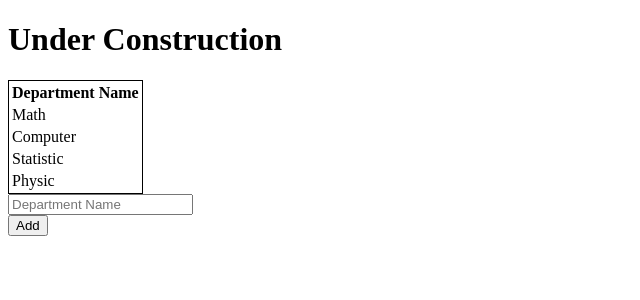
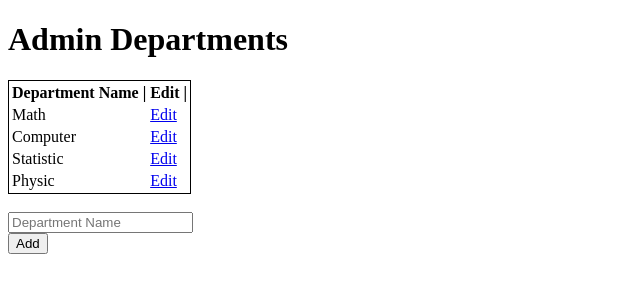
Before and after one commit to EhsanProjects/College-Project, a Flask app: page /admin/dashboard/departments in a window 1280 px wide. Shown: the top 300 px of the page, without its empty margins (0-640 px from the left). Run offline with Flask 3, Linux system fonts and the light colour scheme; the visitor is signed in with stand-in values (Sample User, id 1).

Commit message:
Admin Department-->EDIT page Added

```diff
--- a/app.py
+++ b/app.py
@@ -19,4 +19,4 @@ with app.app_context():
     extentions.db.create_all()
 
 if __name__ == '__main__':
-    app.run()
+    app.run(debug=True)
--- a/blueprints/admin.py
+++ b/blueprints/admin.py
@@ -1,4 +1,4 @@
-from flask import Blueprint, render_template, request, session, redirect, abort
+from flask import Blueprint, render_template, request, session, redirect, abort, url_for
 import config
 from models.department import Department
 from extentions import db
@@ -40,8 +40,22 @@ def departments():
     else:
         DepartmentName = request.form.get('DepartmentName', None)
 
-        dept = Department(DepartmentName=DepartmentName)
+        dept = Department(DepartmentName=DepartmentName.title())
 
         db.session.add(dept)
         db.session.commit()
         return "Done"
+
+
+@app.route('/admin/dashboard/edit-department/<DepartmentID>', methods=["GET", "POST"])
+def edit_department(DepartmentID):
+    department = Department.query.filter(Department.DepartmentID == DepartmentID).first_or_404()
+    if request.method == "GET":
+        return render_template("admin/edit-department.html", department=department)
+    else:
+        DepartmentName = request.form.get('DepartmentName', None)
+        department.DepartmentName = DepartmentName.title()
+
+        # db.session.add(dept)
+        db.session.commit()
+        return redirect(url_for("admin.edit_department", DepartmentID=DepartmentID))
--- a/models/department.py
+++ b/models/department.py
@@ -5,4 +5,4 @@ from extentions import db
 class Department(db.Model):
     __tablename__ = "departments"
     DepartmentID = Column(Integer, primary_key=True)
-    DepartmentName = Column(VARCHAR(40), nullable=False)
+    DepartmentName = Column(VARCHAR(40), nullable=False, unique=True)
--- a/templates/admin/department.html
+++ b/templates/admin/department.html
@@ -5,18 +5,21 @@
 
 {% block body %}
 
-    <h1>Under Construction</h1>
+    <h1>Admin Departments</h1>
 
     <table style="border: 1px solid black; ">
     <tr>
-        <th>Department Name</th>
+        <th>Department Name |</th>
+        <th> Edit |</th>
     </tr>
     {% for deptitem in departments %}
         <tr>
-        <td>{{ deptitem.DepartmentName }}</td>
+        <td>{{  deptitem.DepartmentName.title() }}</td>
+         <td><a href="/admin/dashboard/edit-department/{{ deptitem.DepartmentID }}">Edit</a></td>
         </tr>
     {% endfor %}
     </table>
+    <br>
 
     <form action="#" method="post">
         <input type="text" name="DepartmentName" placeholder="Department Name"><br>
```
Also changed, not shown: templates/admin/edit-department.html (added, +16 -0 lines), instance/database.db.
